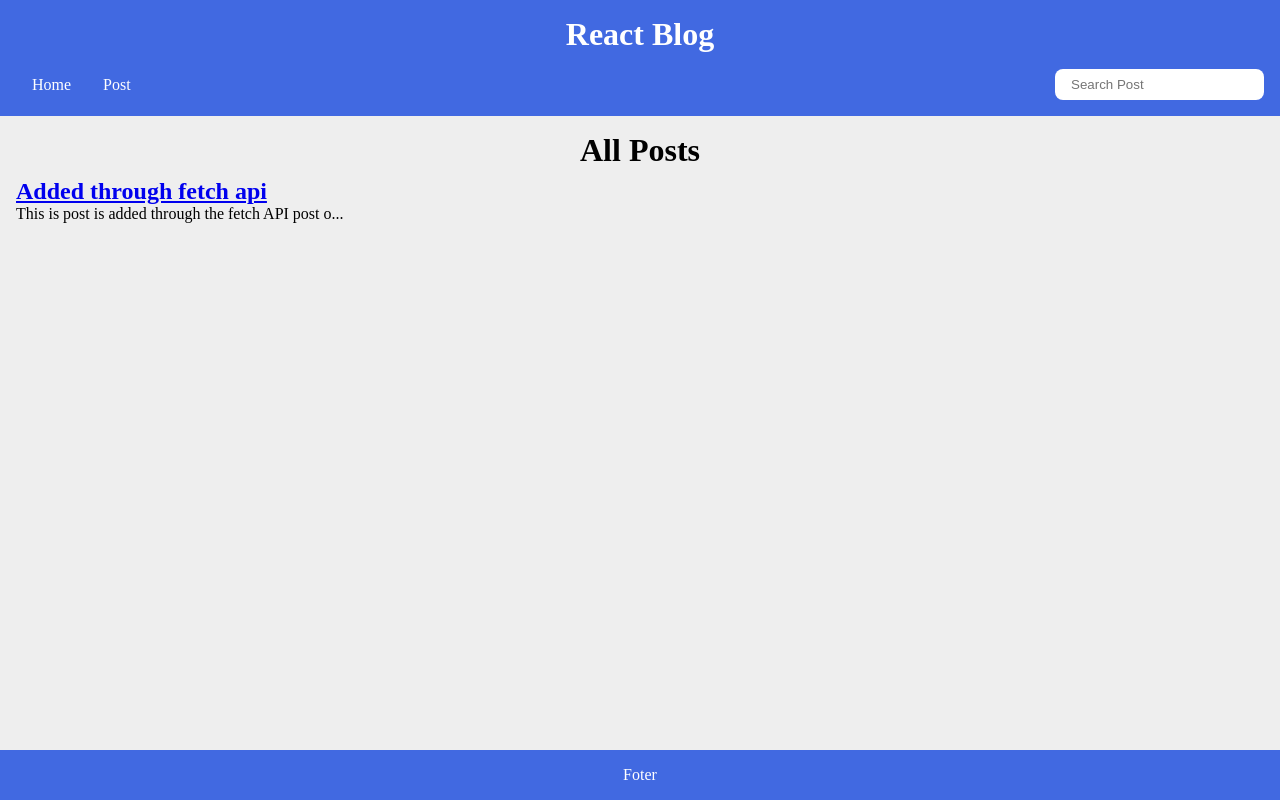
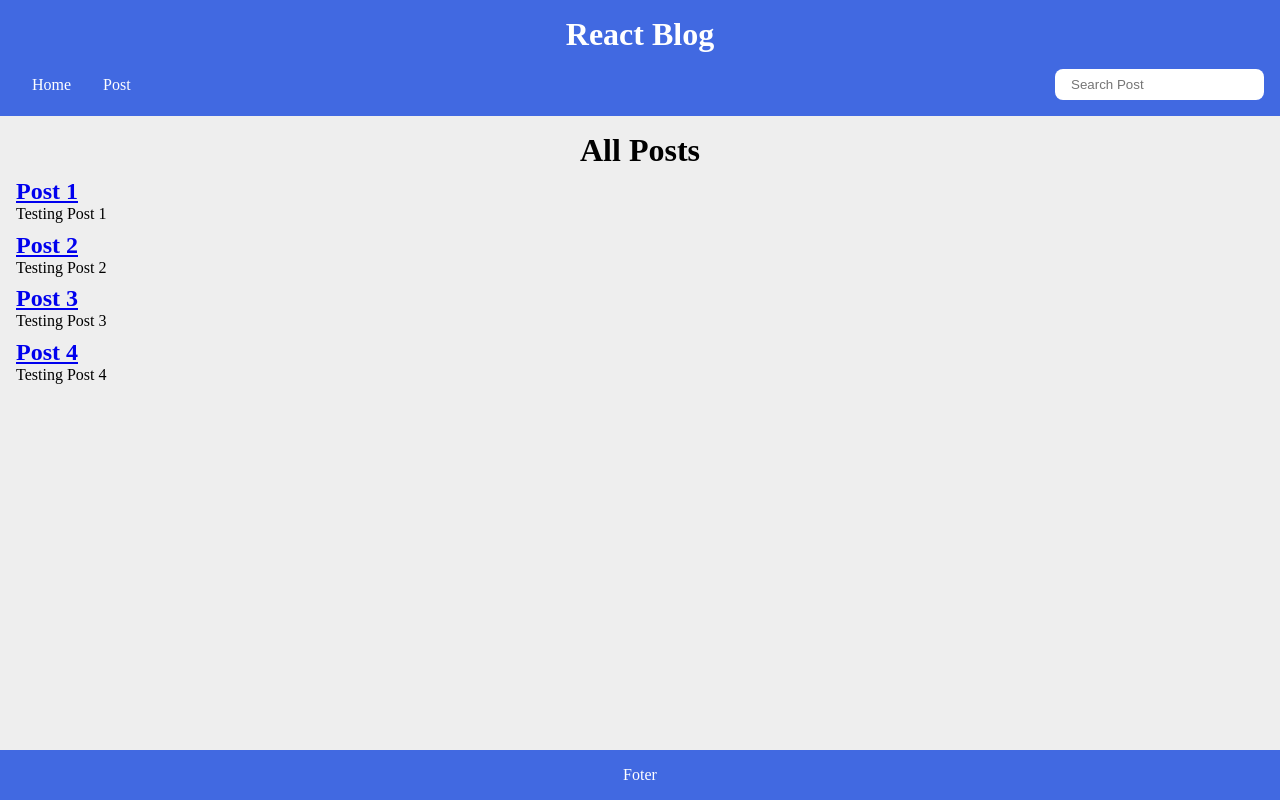
Before and after one commit to AmoroBG/react-blog, a React (Vite) app: page / in a window 1280 px wide. Built offline with nearby package versions, Linux system fonts and the light colour scheme; data requests are answered from the project's data file.

Commit message:
Fetch posts using axios in useEfeect

```diff
--- a/data/db.json
+++ b/data/db.json
@@ -1,9 +1,24 @@
 {
   "posts": [
     {
+      "id": 1,
+      "title": "Post 1",
+      "body": "Testing Post 1"
+    },
+    {
+      "id": 2,
+      "title": "Post 2",
+      "body": "Testing Post 2"
+    },
+    {
+      "id": 3,
+      "title": "Post 3",
+      "body": "Testing Post 3"
+    },
+    {
       "id": 4,
-      "title": "Added through fetch api",
-      "body": "This is post is added through the fetch API post operation"
+      "title": "Post 4",
+      "body": "Testing Post 4"
     }
   ]
 }
--- a/package.json
+++ b/package.json
@@ -10,6 +10,7 @@
     "preview": "vite preview"
   },
   "dependencies": {
+    "axios": "^1.7.5",
     "react": "^18.3.1",
     "react-dom": "^18.3.1",
     "react-router-dom": "^6.26.1"
--- a/src/App.jsx
+++ b/src/App.jsx
@@ -9,6 +9,7 @@ import Footer from "./components/Footer";
 import { Routes, Route, useNavigate } from "react-router-dom";
 import { useEffect, useState } from "react";
 import apiRequest from "./apiRequest";
+import api from "./api/posts";
 
 function App() {
   const Navigate = useNavigate();
@@ -36,10 +37,8 @@ function App() {
   useEffect(() => {
     const fetchPosts = async () => {
       try {
-        const response = await fetch(API_URL);
-        if (!response.ok) throw Error("Could not receive expected data");
-        const data = await response.json();
-        setPosts(data);
+        const response = await api.get("/posts");
+        setPosts(response.data);
         setFetchError(null);
       } catch (err) {
         setFetchError(err.message);
@@ -83,7 +82,7 @@ function App() {
     if (results) setFetchError(results);
   };
 
-  const handleEdit = (id) => {
+  const handleEdit = async (id) => {
     const allPosts = posts.map((post) =>
       post.id === id ? { ...post, title: editTitle, body: editBody } : post
     );
@@ -92,7 +91,16 @@ function App() {
     setEditBody("/");
     Navigate("/");
 
-    console.log("edited ", id);
+    const updateOptions = {
+      method: "PUT",
+      headers: {
+        "Content-Type": "application/json",
+      },
+      body: JSON.stringify(allPosts),
+    };
+    // const reqURL = `${API_URL}/${id}`;
+    const results = await apiRequest(API_URL, updateOptions);
+    if (results) console.log(results);
   };
 
   return (
--- /dev/null
+++ b/src/api/posts.jsx
@@ -0,0 +1,5 @@
+import axios from "axios";
+
+export default axios.create({
+  baseURL: "http://localhost:3500",
+});
```
Also changed, not shown: 1 other file (tests, documents, lock files or other folders).
